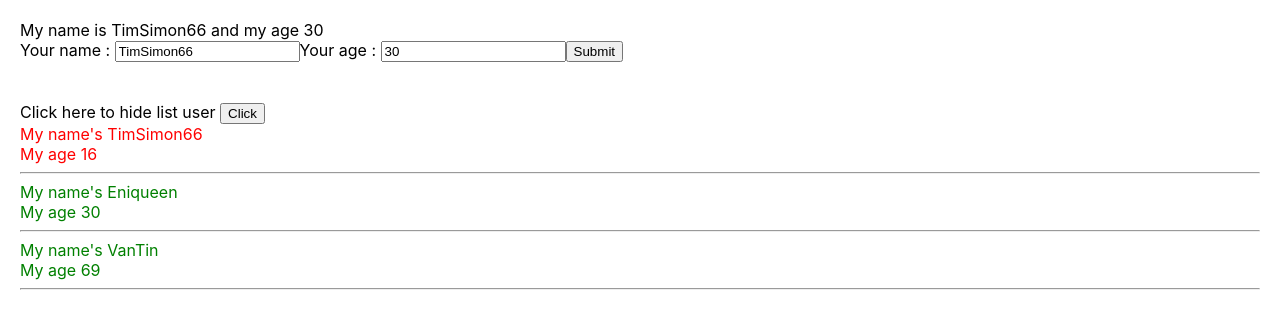
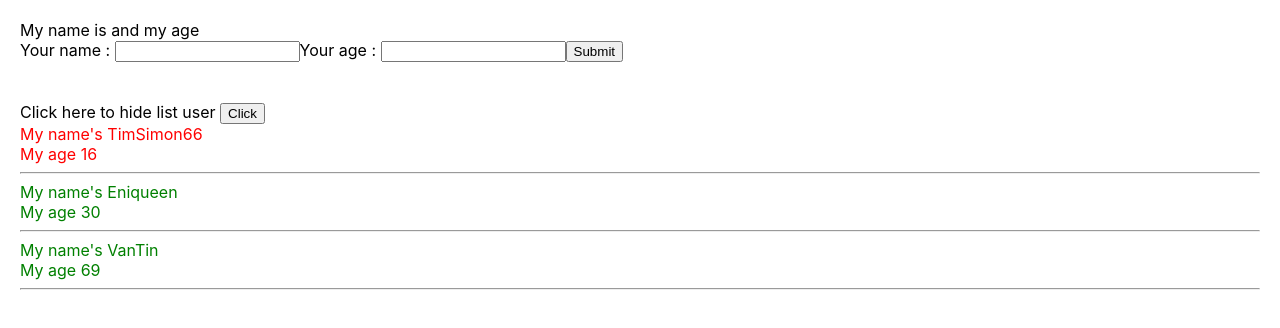
Before and after one commit to TimSimon66/Thuc_hanh_react, a React (Create React App) app: page / in a window 1280 px wide. Shown: the top 328 px of the page. Built offline with nearby package versions, Linux system fonts and the light colour scheme.

Commit message:
Cap nhat user, doc file video_26 de hieu them

```diff
--- a/src/App.js
+++ b/src/App.js
@@ -4,7 +4,7 @@ import { useDispatch, useSelector } from "react-redux";
 import { increaseCounter, decreaseCounter } from "./redux/action/counterAction";
 import MyComponent from "./components/MyComponenet";
 import React from "react";
-import UserInfo from "./components/UserInfo";
+import AddUserInfo from "./components/AddUserInfo";
 import DisplayInfo from "./components/DisplayInfo";
 
 class App extends React.Component {
--- a/src/components/UserInfo.js
+++ b/src/components/AddUserInfo.js
@@ -1,9 +1,13 @@
+import { click } from "@testing-library/user-event/dist/click";
 import React from "react";
 
-class UserInfo extends React.Component {
+class AddUserInfo extends React.Component {
+
+
+
   state = {
-    name: "TimSimon66",
-    age: "30",
+    name: "",
+    age: "",
     address: "29 Nguyen Khac Can",
   };
 
@@ -37,6 +41,12 @@ class UserInfo extends React.Component {
   handOnSubmit = (event) => {
     event.preventDefault();
     console.log(this.state);
+
+    this.props.handleNewUser({
+      id: Math.floor((Math.random() * 100)+ 1) + "random",
+      name: this.state.name,
+      age : this.state.age,
+    })
   };
 
   render() {
@@ -65,4 +75,4 @@ class UserInfo extends React.Component {
   }
 }
 
-export default UserInfo;
+export default AddUserInfo;
--- a/src/components/MyComponenet.js
+++ b/src/components/MyComponenet.js
@@ -1,5 +1,5 @@
 import React from "react";
-import UserInfo from "./UserInfo";
+import AddUserInfo from "./AddUserInfo";
 import DisplayInfo from "./DisplayInfo";
 
 class MyComponent extends React.Component {
@@ -12,11 +12,18 @@ class MyComponent extends React.Component {
 
     ]
   }
+
+  handleNewUser = (userObject) => {
+    // console.log(userObject);
+    this.setState({
+      listUser: [userObject, ...this.state.listUser],
+    })
+  }
   // DRY : don't repeat yourself
   render() {
     return (
       <div>
-      <UserInfo></UserInfo>
+      <AddUserInfo handleNewUser={this.handleNewUser}></AddUserInfo>
       <br />
       <br />
       <DisplayInfo user = {this.state.listUser}></DisplayInfo>
```
Also changed, not shown: src/components/read_me/video_26.md (added).
